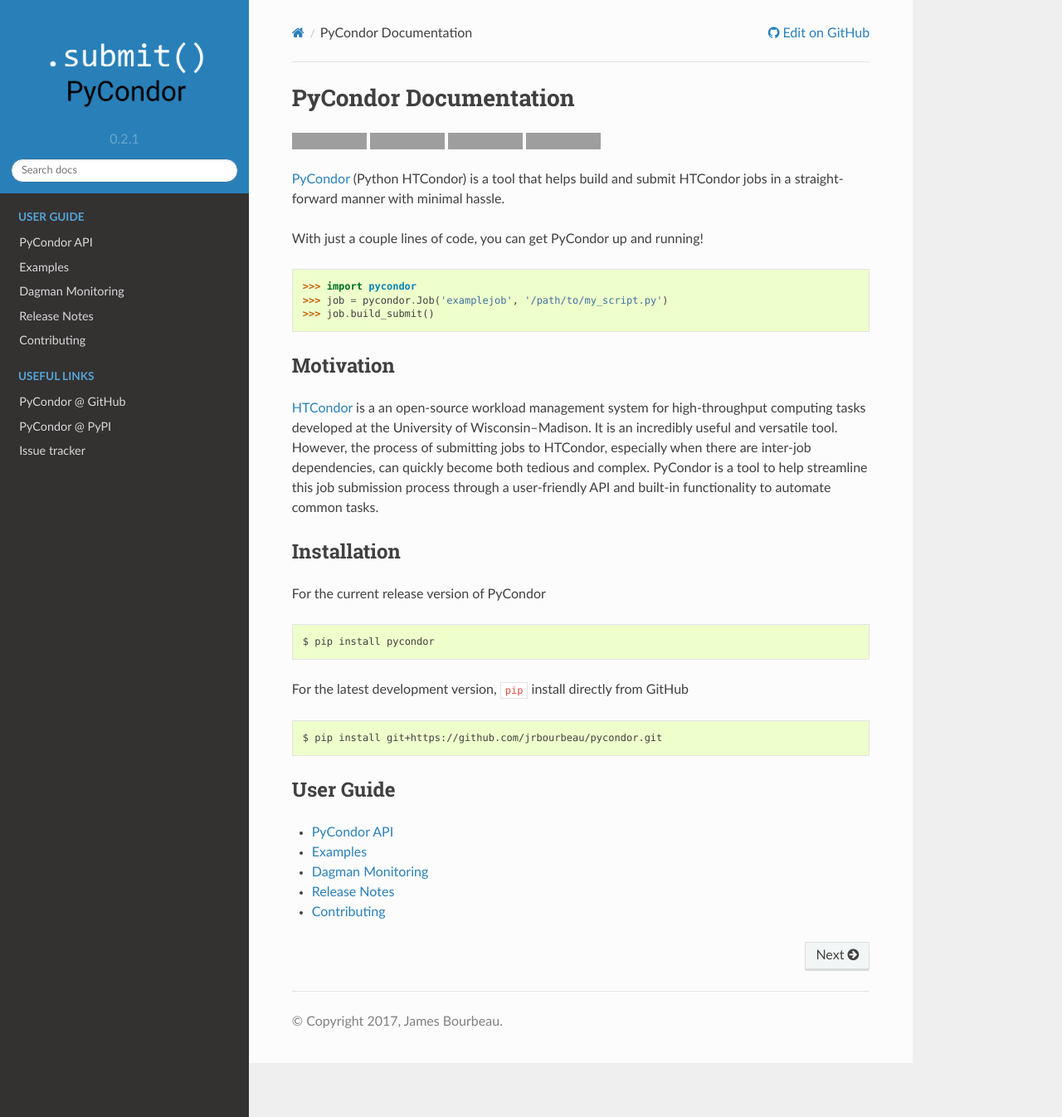
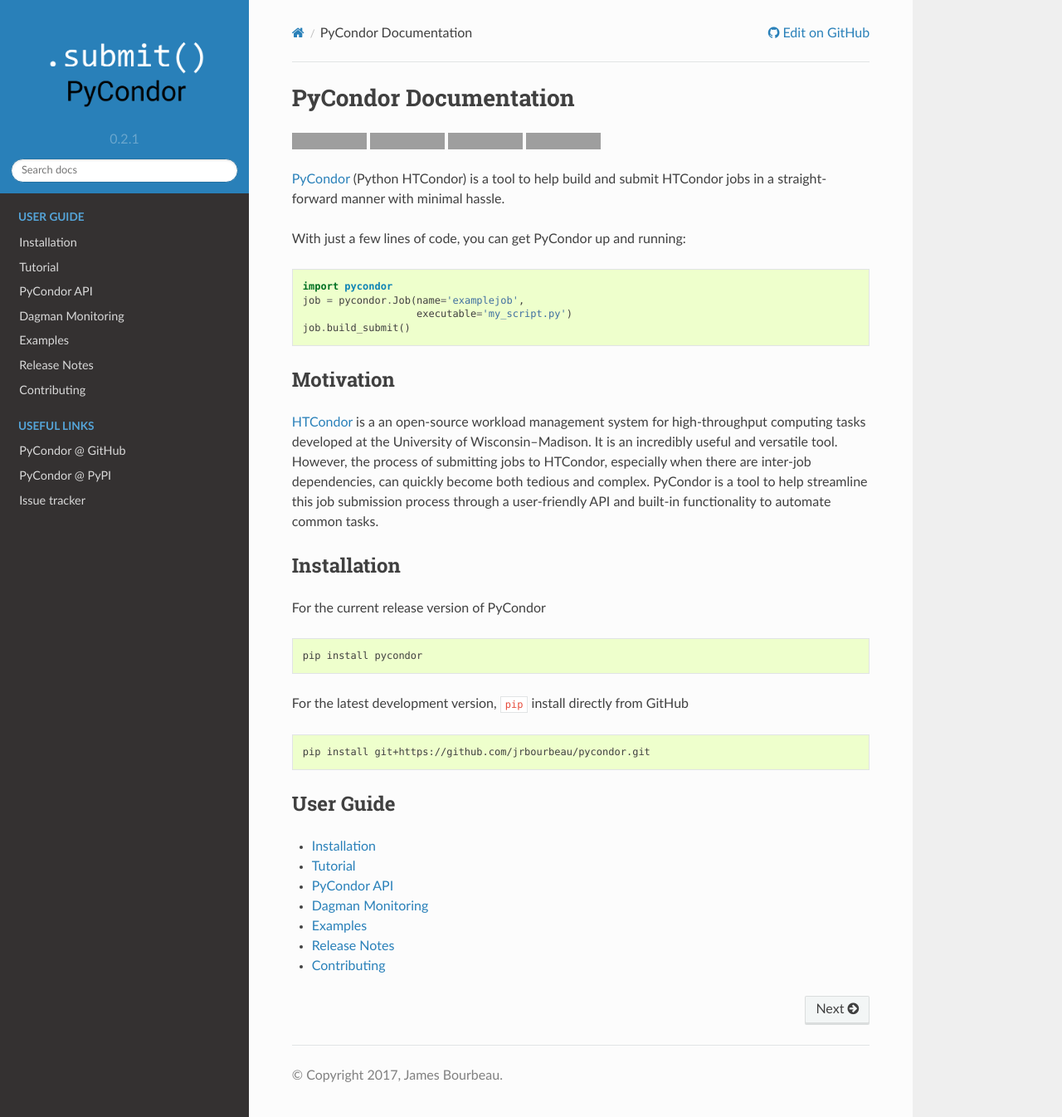
Before and after one commit to pycondor/pycondor, a Sphinx documentation site: the page built from docs/index.rst, in a window 1280 px wide and 1346 px high. Shown: the whole window at 83% size. Built offline with Sphinx 7.4.7 and the Read the Docs theme 2.0.0, drawn with Linux system fonts in a browser that asks for light colours; grey boxes are pictures that could not be loaded.

Commit message:
Adds tutorial and installation sections to documentation

```diff
--- a/docs/index.rst
+++ b/docs/index.rst
@@ -10,9 +10,11 @@
    :caption: User Guide
    :hidden:
 
+   installation
+   tutorial
    api
+   monitoring
    examples
-   monitoring
    changelog
    contributing
 
@@ -44,15 +46,16 @@
     :target: https://pypi.python.org/pypi/PyCondor/
 
 `PyCondor
-<https://github.com/jrbourbeau/pycondor/>`_ (Python HTCondor) is a tool that helps build and submit HTCondor jobs in a straight-forward manner with minimal hassle.
+<https://github.com/jrbourbeau/pycondor/>`_ (Python HTCondor) is a tool to help build and submit HTCondor jobs in a straight-forward manner with minimal hassle.
 
-With just a couple lines of code, you can get PyCondor up and running!
+With just a few lines of code, you can get PyCondor up and running:
 
 .. code-block:: python
 
-    >>> import pycondor
-    >>> job = pycondor.Job('examplejob', '/path/to/my_script.py')
-    >>> job.build_submit()
+    import pycondor
+    job = pycondor.Job(name='examplejob',
+                       executable='my_script.py')
+    job.build_submit()
 
 
 ==========
@@ -69,21 +72,23 @@
 
 .. code-block:: shell
 
-    $ pip install pycondor
+    pip install pycondor
 
 For the latest development version, ``pip`` install directly from GitHub
 
 .. code-block:: shell
 
-    $ pip install git+https://github.com/jrbourbeau/pycondor.git
+    pip install git+https://github.com/jrbourbeau/pycondor.git
 
 
 ==========
 User Guide
 ==========
 
+* :doc:`installation`
+* :doc:`tutorial`
 * :doc:`api`
+* :doc:`monitoring`
 * :doc:`examples`
-* :doc:`monitoring`
 * :doc:`changelog`
 * :doc:`contributing`
```
Also changed, not shown: README.md (+8 -3 lines), docs/installation.rst (added, +36 -0 lines), docs/tutorial.rst (added, +164 -0 lines), 1 other file.
